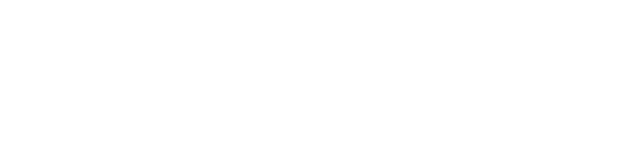
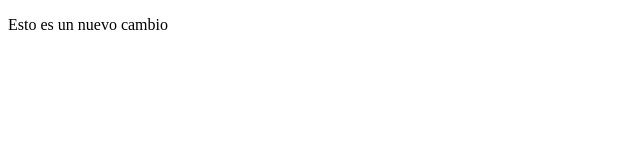
Before and after one commit to Umongus/proyectito, a plain HTML site: page index.html in a window 1280 px wide. Shown: the whole page, without its empty margins (0-640 px from the left). Drawn offline with Linux system fonts and the light colour scheme.

Commit message:
Mi tercer cambio

```diff
--- a/index.html
+++ b/index.html
@@ -5,6 +5,6 @@
     <title>Mi primera pagina</title>
   </head>
   <body>
-
+    <p>Esto es un nuevo cambio</p>
   </body>
 </html>
```
